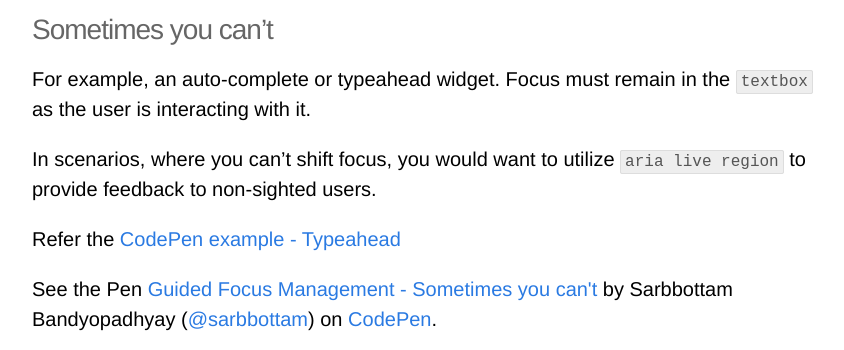
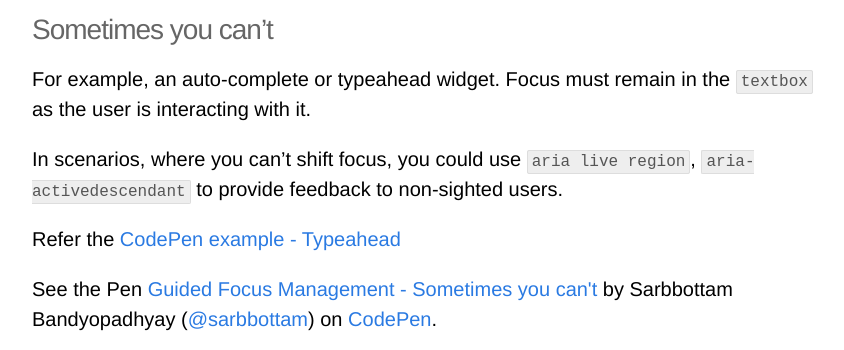
Before and after one commit to sarbbottam/sarbbottam.github.io, a Jekyll site: the page built from _posts/2016-10-22-focus-reset-and-guided-focus-management.md, in a window 1280 px wide and 900 px high, scrolled down 2655 px, cut to the strip 112-462 px from the top of the window. Shown: the whole strip, without its empty margins (208-1052 px from the left). Built offline with Jekyll 4.4.1, drawn with Linux system fonts in a browser that asks for light colours; comment, search, counter and statistics services are not loaded.

Commit message:
fix(post): guided focus, added reference to aria-activedescendant

```diff
--- a/_posts/2016-10-22-focus-reset-and-guided-focus-management.md
+++ b/_posts/2016-10-22-focus-reset-and-guided-focus-management.md
@@ -75,7 +75,7 @@ Consider the [CodePen example - Show more/less](http://codepen.io/sarbbottam/ful
 For example, an auto-complete or typeahead widget.
 Focus must remain in the `textbox` as the user is interacting with it.
 
-In scenarios, where you can't shift focus, you would want to utilize `aria live region` to provide feedback to non-sighted users.
+In scenarios, where you can't shift focus, you could use `aria live region`, `aria-activedescendant` to provide feedback to non-sighted users.
 
 Refer the [CodePen example - Typeahead](http://codepen.io/sarbbottam/full/yakYLV/)
 
```
